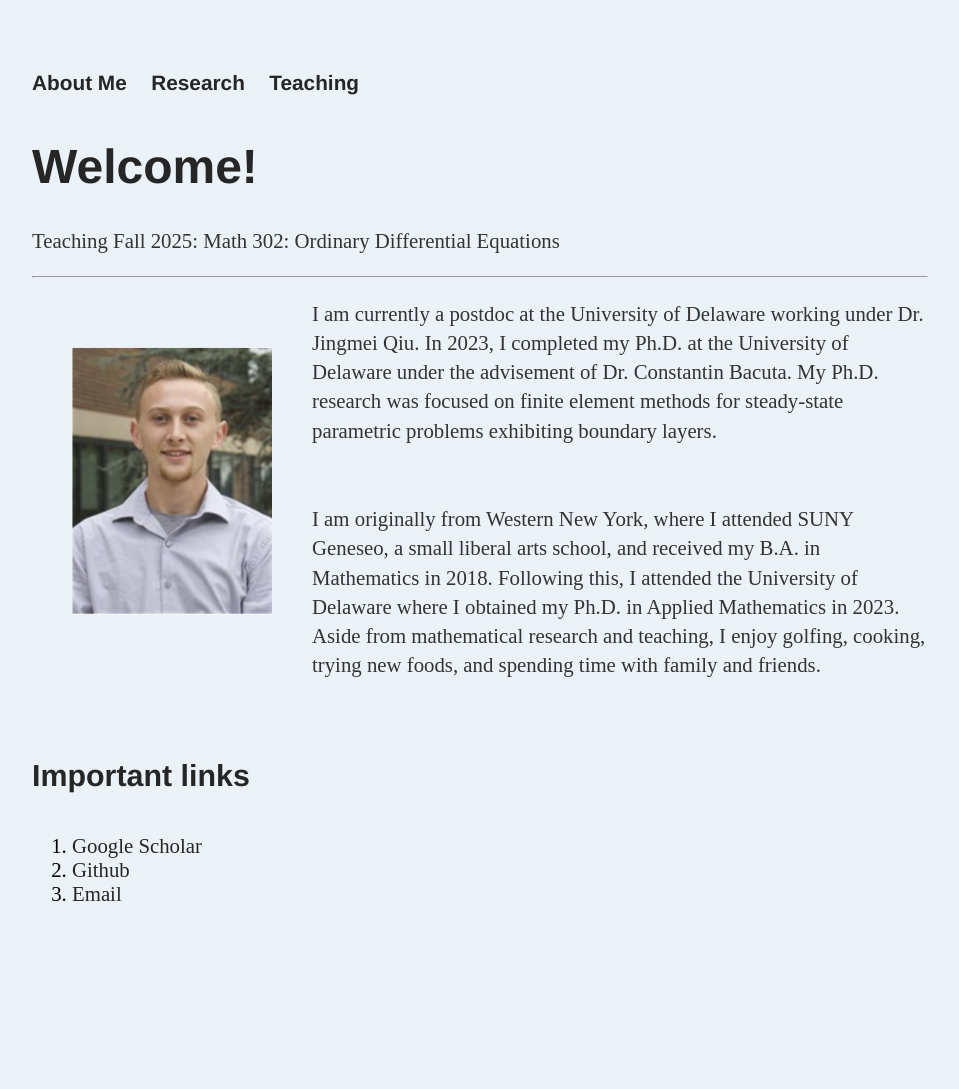
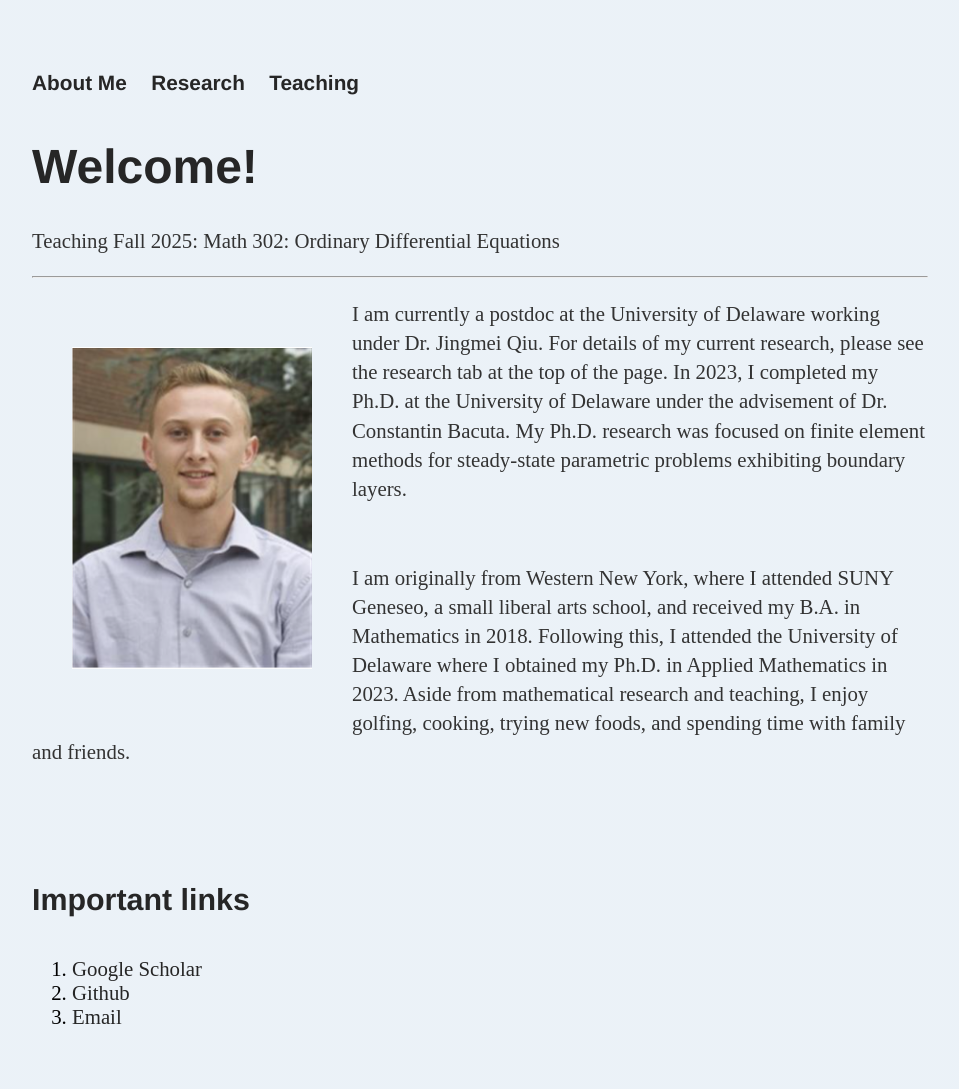
Before and after one commit to dhayes95/dhayes95.github.io, a Jekyll site: the page built from index.html, in a window 1280 px wide. Shown: the whole page, without its empty margins (160-1119 px from the left). Built offline with Jekyll 4.4.1, drawn with Linux system fonts in a browser that asks for light colours; before the commit the page ends 966 px from its top, so only the background shows below that.

Commit message:
Update index.html

```diff
--- a/index.html
+++ b/index.html
@@ -9,9 +9,9 @@ title: Dan Hayes
 	<hr>
 
 
-	<p style="padding:40px; float:left;"><img src="HeadShotDan.PNG" height= "auto" width="200"></p>
+	<p style="padding:40px; float:left;"><img src="HeadShotDan.PNG" height= "auto" width="240"></p>
 	<p>
-	I am currently a postdoc at the University of Delaware working under Dr. Jingmei Qiu. In 2023, I completed my Ph.D. at the University of Delaware under the advisement of Dr. Constantin Bacuta.
+	I am currently a postdoc at the University of Delaware working under Dr. Jingmei Qiu. For details of my current research, please see the research tab at the top of the page. In 2023, I completed my Ph.D. at the University of Delaware under the advisement of Dr. Constantin Bacuta.
 		My Ph.D. research was focused on finite element methods for steady-state parametric problems exhibiting boundary layers.
 	</p>
 	<br>
@@ -20,6 +20,8 @@ title: Dan Hayes
 		the University of Delaware where I obtained my Ph.D. in Applied Mathematics in 2023. Aside from mathematical research and teaching, I enjoy golfing, cooking, trying new foods,
 		and spending time with family and friends.
 	</p>
+	<br>
+	<br>
 	<br>
 	<h4>Important links</h4>
 	<ol>
```
